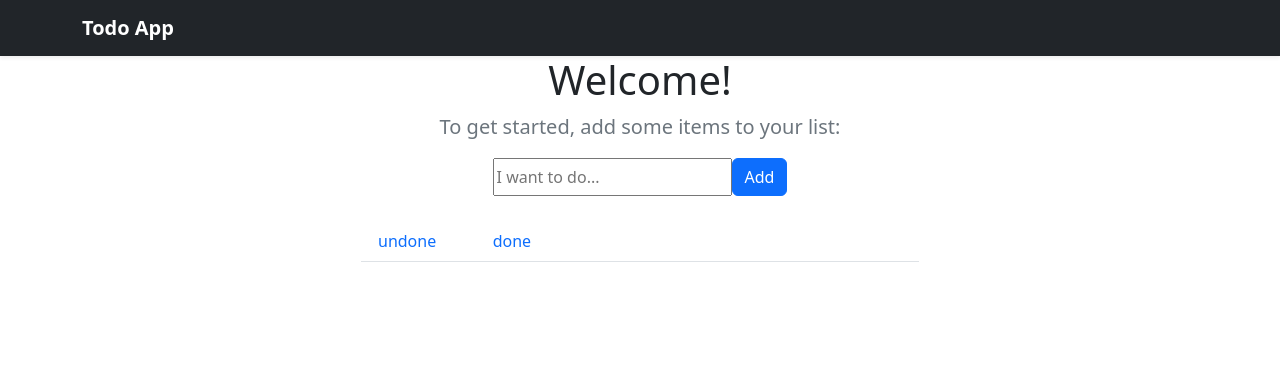
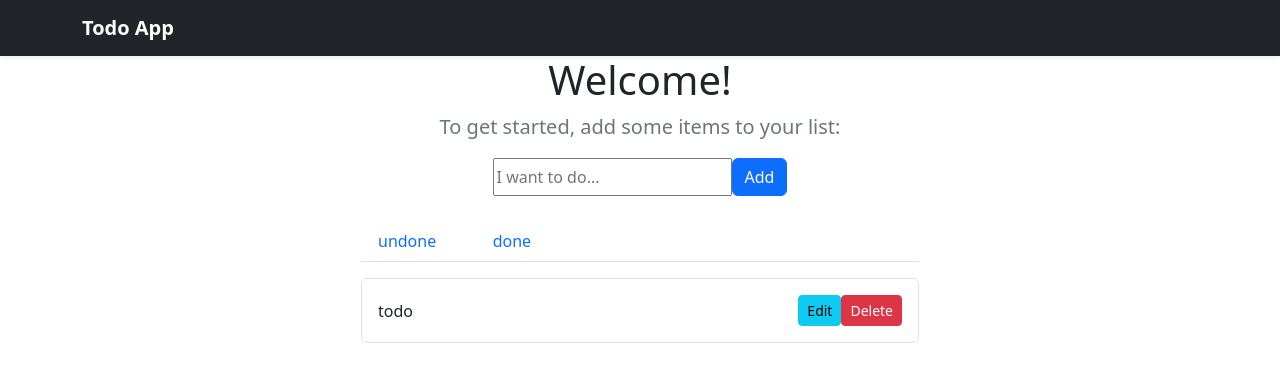
Before and after one commit to VahidTahmasebi/todolist-typescript, a React (Create React App) app: page / in a window 1280 px wide. Shown: the top 382 px of the page. Built offline with nearby package versions, Linux system fonts and the light colour scheme.

Commit message:
Add todo item structure

```diff
--- a/src/App.tsx
+++ b/src/App.tsx
@@ -1,6 +1,7 @@
 import React from "react";
 import "bootstrap/dist/css/bootstrap.css";
 import AddTodo from "./components/AddTodo";
+import TodoItem from "./components/TodoItem";
 
 function App() {
   return (
@@ -45,6 +46,7 @@ function App() {
                   </a>
                 </div>
               </nav>
+              <TodoItem/>
             </div>
           </div>
         </div>
--- /dev/null
+++ b/src/components/TodoItem.tsx
@@ -0,0 +1,19 @@
+const TodoItem = () => {
+  return (
+    <div className='col-6 mb-2'>
+      <div className='d-flex justify-content-between align-items-center border rounded p-3'>
+        <div>todo</div>
+        <div>
+          <button type='button' className='btn btn-info btn-sm'>
+            Edit
+          </button>
+          <button type='button' className='btn btn-danger btn-sm ml-1'>
+            Delete
+          </button>
+        </div>
+      </div>
+    </div>
+  );
+};
+
+export default TodoItem;
```
